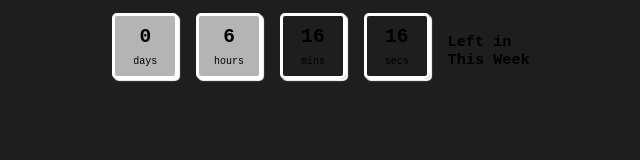
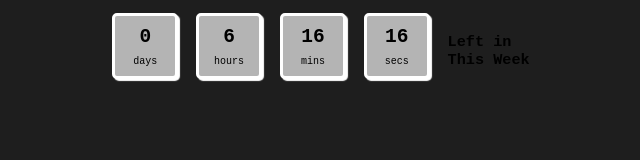
Before and after one commit to tsissoko/redesigned-systems, a plain HTML site: page minimal.index.html in a window 1280 px wide. Shown: the whole page, without its empty margins (319-959 px from the left). Drawn offline with Linux system fonts and the light colour scheme.

Commit message:
Update minimal.index.html

```diff
--- a/minimal.index.html
+++ b/minimal.index.html
@@ -49,11 +49,11 @@
             background-color:  #B4B4B4; ;
         }
 
-                  #mins{
+                  #minutes{
             background-color:  #B4B4B4; ;
         }
 
-                        #secs{
+                        #seconds{
             background-color:  #B4B4B4; ;
 
 
```
